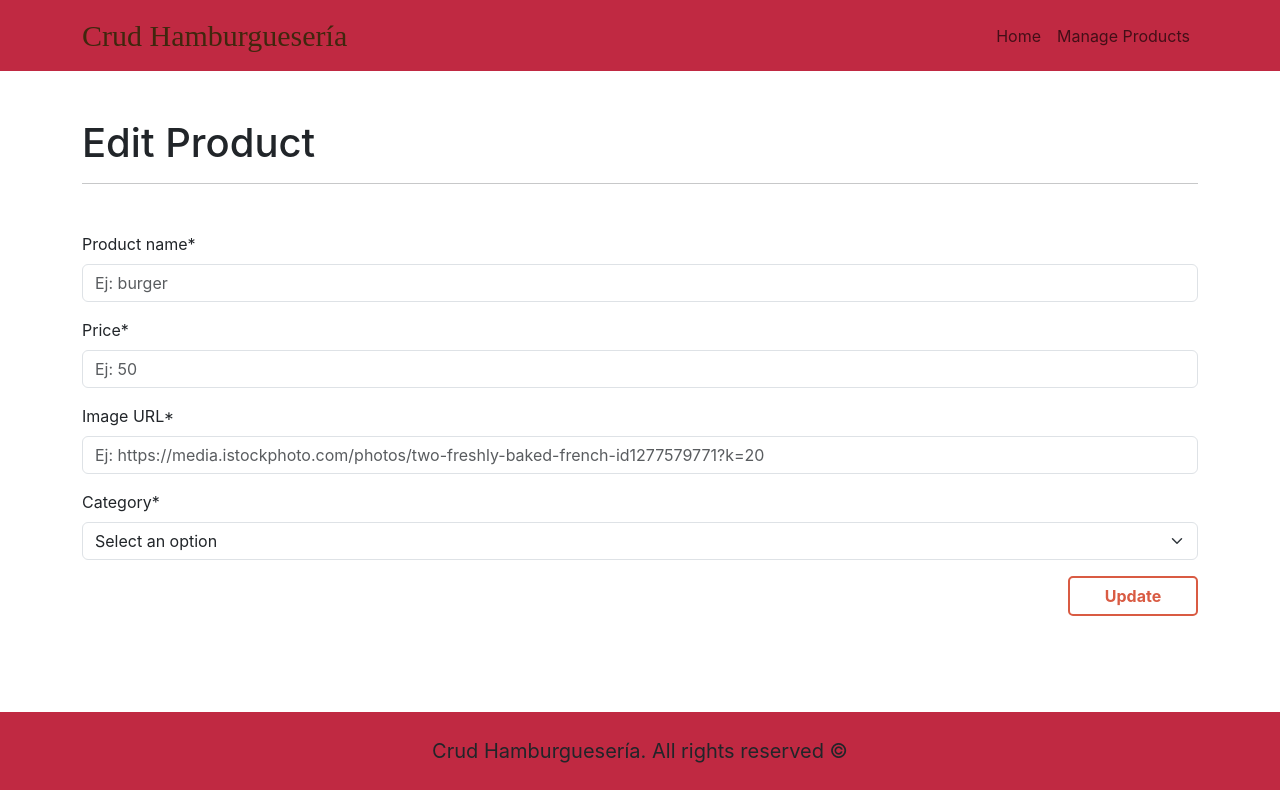
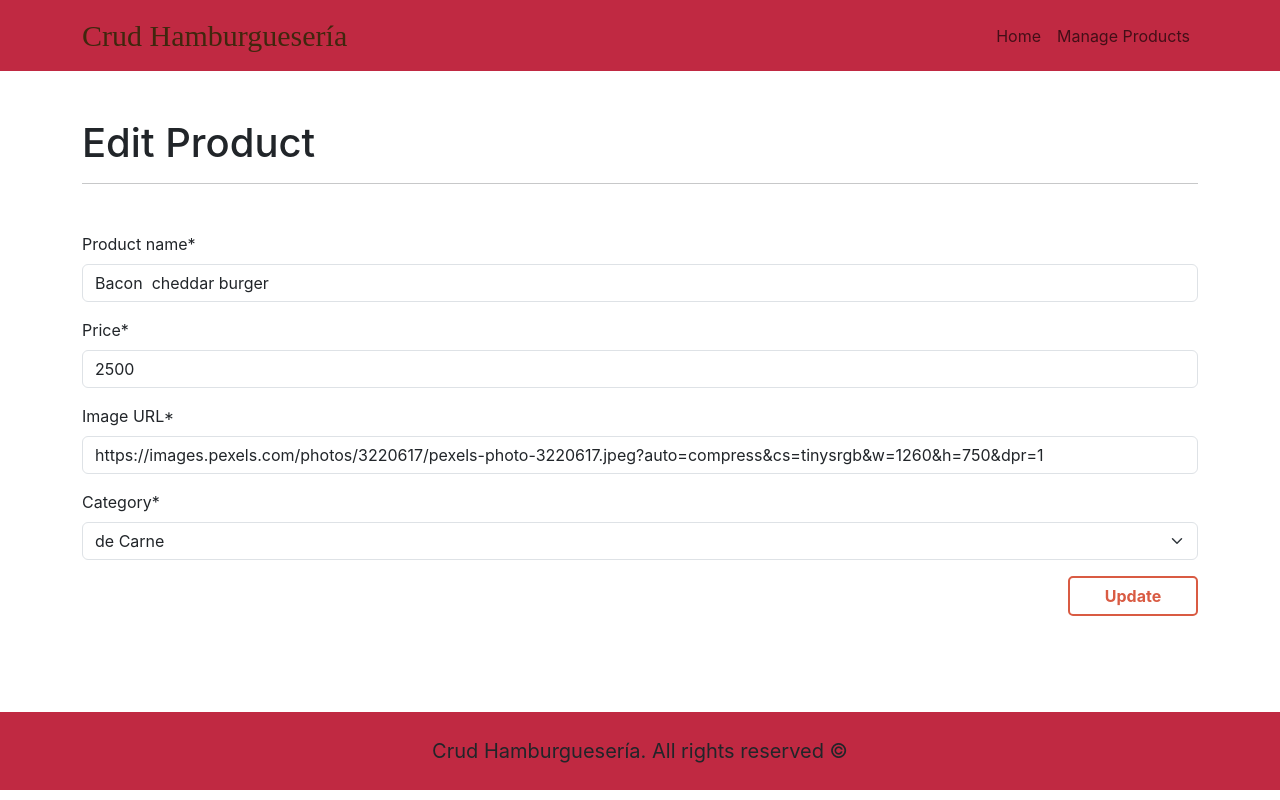
Before and after one commit to abelcg/crudBurgers-66i, a React (Vite) app: page /product/edit/1 in a window 1280 px wide. Built offline with nearby package versions, Linux system fonts and the light colour scheme; data requests are answered from the project's data file.

Commit message:
add update logic

```diff
--- a/db.json
+++ b/db.json
@@ -1,22 +1,22 @@
 {
   "products": [
     {
-      "productName": "Bacon & cheddar burger",
-      "price": "1100",
+      "productName": "Bacon  cheddar burger",
+      "price": "2500",
       "urlImg": "https://images.pexels.com/photos/3220617/pexels-photo-3220617.jpeg?auto=compress&cs=tinysrgb&w=1260&h=750&dpr=1",
       "category": "de-carne",
       "id": 1
     },
     {
       "productName": "Chicken sandwich",
-      "price": "830",
+      "price": "890",
       "urlImg": "https://images.pexels.com/photos/5474836/pexels-photo-5474836.jpeg?auto=compress&cs=tinysrgb&w=1260&h=750&dpr=1",
       "category": "de-pollo",
       "id": 3
     },
     {
-      "productName": "Vegan",
-      "price": "50",
+      "productName": "Vegan Burger",
+      "price": "500",
       "urlImg": "https://images.pexels.com/photos/6546024/pexels-photo-6546024.jpeg?auto=compress&cs=tinysrgb&w=1260&h=750&dpr=1",
       "category": "veganas",
       "id": 4
--- a/src/App.jsx
+++ b/src/App.jsx
@@ -49,7 +49,7 @@
             element={<ProductsTable products={products}  getApi={getApi}/>}
           />
           <Route exact path='/product/create' element={<ProductCreate URL={URL} getApi={getApi} />} />
-          <Route exact path='/product/edit/:id' element={<ProductEdit />} />
+          <Route exact path='/product/edit/:id' element={<ProductEdit  getApi={getApi} />} />
           <Route exact path='*' element={<Error404 />} />
         </Routes>
       </main>
--- a/src/components/views/productCreate/ProductCreate.jsx
+++ b/src/components/views/productCreate/ProductCreate.jsx
@@ -30,6 +30,7 @@
    const { value, name } = event.target;
    //console.log(name, value);
    SetInputs((prevValues) => ({...prevValues,  [name]: value}))
+
   }
 
 
--- a/src/components/views/productEdit/ProductEdit.jsx
+++ b/src/components/views/productEdit/ProductEdit.jsx
@@ -1,52 +1,173 @@
+/* eslint-disable react/prop-types */
+import { Container, Form } from 'react-bootstrap';
+import { useParams, useNavigate } from 'react-router-dom';
+import axios from '../../../config/axiosInit';
+import { useEffect, useRef, useState } from 'react';
+import {
+  validateCategory,
+  validatePrice,
+  validateProductName,
+  validateUrl,
+} from '../../../helpers/validateFields';
+import Swal from 'sweetalert2';
+import { STATUS } from '../../../constants';
 
-import { Container, Form } from "react-bootstrap";
+const ProductEdit = ({ getApi }) => {
+  //State
+  const [product, setProduct] = useState({});
 
-const ProductEdit = () => {
+  //naviagate
+  const navigate = useNavigate();
+
+  //Param
+  const { id } = useParams();
+  const URL = import.meta.env.VITE_API_HAMBURGUESERIA;
+
+  //References
+  const productNameRef = useRef(null);
+  const priceRef = useRef(null);
+  const urlImgRef = useRef(null);
+
+  // console.log(productNameRef.current.value);
+
+  useEffect(() => {
+    getOne();
+    // eslint-disable-next-line react-hooks/exhaustive-deps
+  }, []);
+
+  const getOne = async () => {
+    try {
+      //la peticion usando fetch
+      /* const res = await fetch(`${URL}/${id}`);
+      const productApi = await res.json(); */
+
+      const res = await axios.get(`${URL}/${id}`);
+      const productApi = res.data;
+
+      setProduct(productApi);
+    } catch (error) {
+      console.log(error);
+    }
+  };
+
+  const handleSubmit = (e) => {
+    e.preventDefault();
+    //console.log(productNameRef.current.value);
+    //validaciones
+    if (
+      !validateProductName(productNameRef.current.value) ||
+      !validatePrice(priceRef.current.value) ||
+      !validateUrl(urlImgRef.current.value) ||
+      !validateCategory(product.category)
+    ) {
+      Swal.fire('Oop!!', 'Some data is invalid', 'Error');
+      return;
+    }
+
+    //guardaer el objeto a actualizar
+    const productUpdated = {
+      productName: productNameRef.current.value,
+      price: priceRef.current.value,
+      urlImg: urlImgRef.current.value,
+      category: product.category,
+    };
+
+    //preguntar al usuario si esta seguro
+    Swal.fire({
+      title: 'Are you sure?',
+      text: "You won't be able to revert this!",
+      icon: 'warning',
+      showCancelButton: true,
+      confirmButtonColor: '#3085d6',
+      cancelButtonColor: '#d33',
+      confirmButtonText: 'Upadate',
+    }).then(async (result) => {
+      if (result.isConfirmed) {
+        try {
+          //la petición post usando fetch
+          /* const res = await fetch(`${URL}/${id}`, {
+            method: 'PUT',
+            headers: {
+              'Content-Type': 'application/json',
+            },
+            body: JSON.stringify(productUpdated),
+          }); */
+
+          const res = await axios.put(`${URL}/${id}`, productUpdated);
+
+          console.log(res);
+
+          if (res.status === STATUS.STATUS_OK) {
+            Swal.fire(
+              'updated',
+              'Your product have been updated successfully',
+              'success'
+            );
+            //recargar la tabla
+            getApi();
+            //navegar hasta la tabla de productos
+            navigate('/product/table');
+          }
+        } catch (error) {
+          console.log(error);
+        }
+      }
+    });
+  };
+
   return (
     <div>
-      <Container className="py-5">
+      <Container className='py-5'>
         <h1>Edit Product</h1>
         <hr />
         {/* Form Product */}
-        <Form
-          className="my-5"
-        >
-          <Form.Group className="mb-3" controlId="formBasicEmail">
+        <Form className='my-5' onSubmit={handleSubmit}>
+          <Form.Group className='mb-3' controlId='formBasicEmail'>
             <Form.Label>Product name*</Form.Label>
             <Form.Control
-              type="text"
-              placeholder="Ej: burger"
+              type='text'
+              placeholder='Ej: burger'
+              defaultValue={product?.productName}
+              ref={productNameRef}
             />
           </Form.Group>
-          <Form.Group className="mb-3" controlId="formBasicPassword">
+          <Form.Group className='mb-3' controlId='formBasicPassword'>
             <Form.Label>Price*</Form.Label>
             <Form.Control
-               type="number"
-               placeholder="Ej: 50"
+              type='text'
+              placeholder='Ej: 50'
+              defaultValue={product?.price}
+              ref={priceRef}
             />
           </Form.Group>
-          <Form.Group className="mb-3" controlId="formBasicPassword">
+          <Form.Group className='mb-3' controlId='formBasicPassword'>
             <Form.Label>Image URL*</Form.Label>
             <Form.Control
-              type="text"
-              placeholder="Ej: https://media.istockphoto.com/photos/two-freshly-baked-french-id1277579771?k=20"
+              type='text'
+              placeholder='Ej: https://media.istockphoto.com/photos/two-freshly-baked-french-id1277579771?k=20'
+              defaultValue={product?.urlImg}
+              ref={urlImgRef}
             />
           </Form.Group>
-          <Form.Group className="mb-3" controlId="formBasicCheckbox">
+          <Form.Group className='mb-3' controlId='formBasicCheckbox'>
             <Form.Label>Category*</Form.Label>
             <Form.Select
+              value={product?.category}
+              onChange={({ target }) =>
+                setProduct({ ...product, category: target.value })
+              }
             >
-              <option value="">Select an option</option>
-              <option value="de-carne">de Carne</option>
-              <option value="de-cerdo">de Cerdo</option>
-              <option value="de-pollo">de Pollo</option>
-              <option value="veganas">Veganas</option>
-              <option value="bebidas">Bebidas</option>
-              <option value="postre">Postre</option>
+              <option value=''>Select an option</option>
+              <option value='de-carne'>de Carne</option>
+              <option value='de-cerdo'>de Cerdo</option>
+              <option value='de-pollo'>de Pollo</option>
+              <option value='veganas'>Veganas</option>
+              <option value='bebidas'>Bebidas</option>
+              <option value='postre'>Postre</option>
             </Form.Select>
           </Form.Group>
-          <div className="text-end">
-            <button className="btn-orange">Update</button>
+          <div className='text-end'>
+            <button className='btn-orange'>Update</button>
           </div>
         </Form>
       </Container>
```
